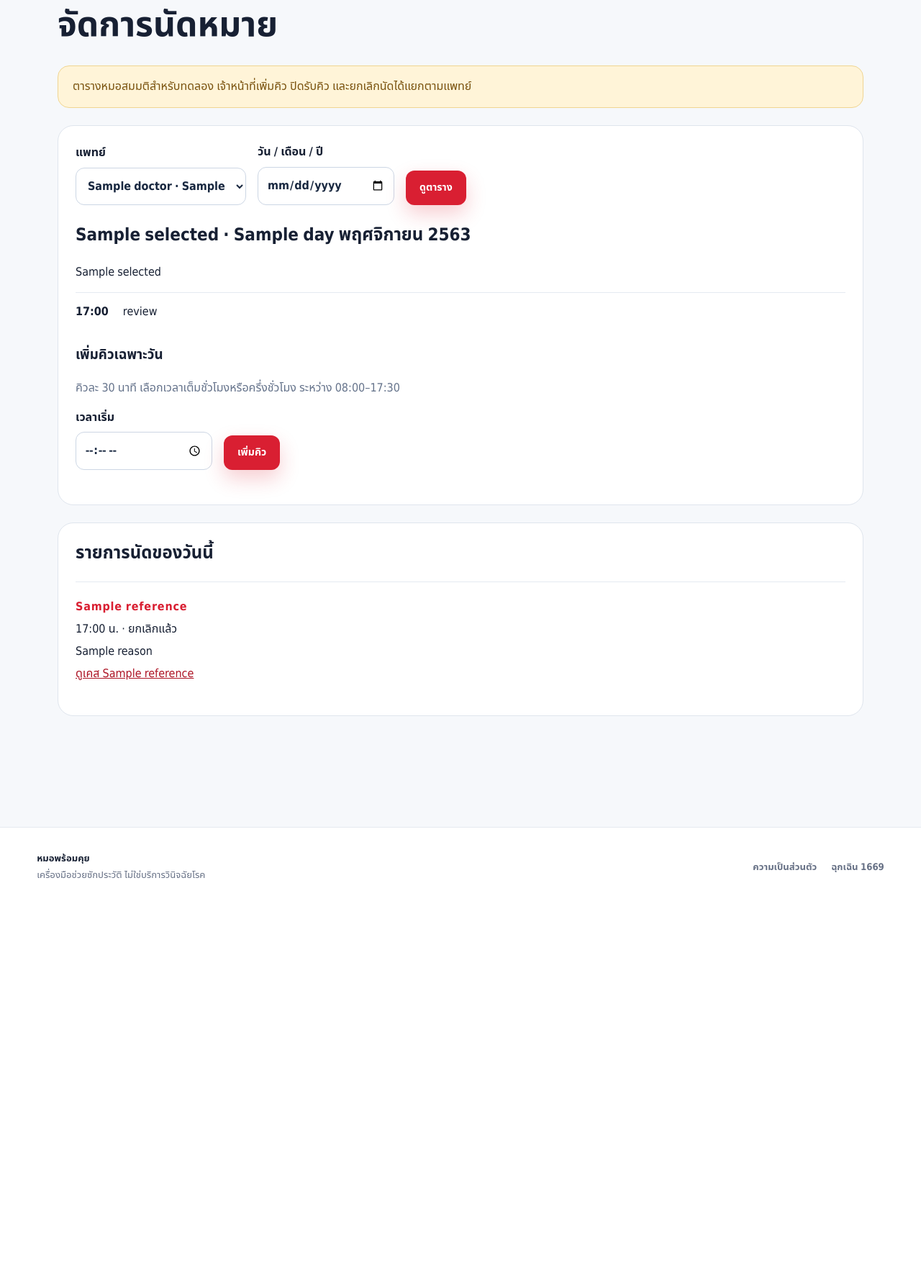
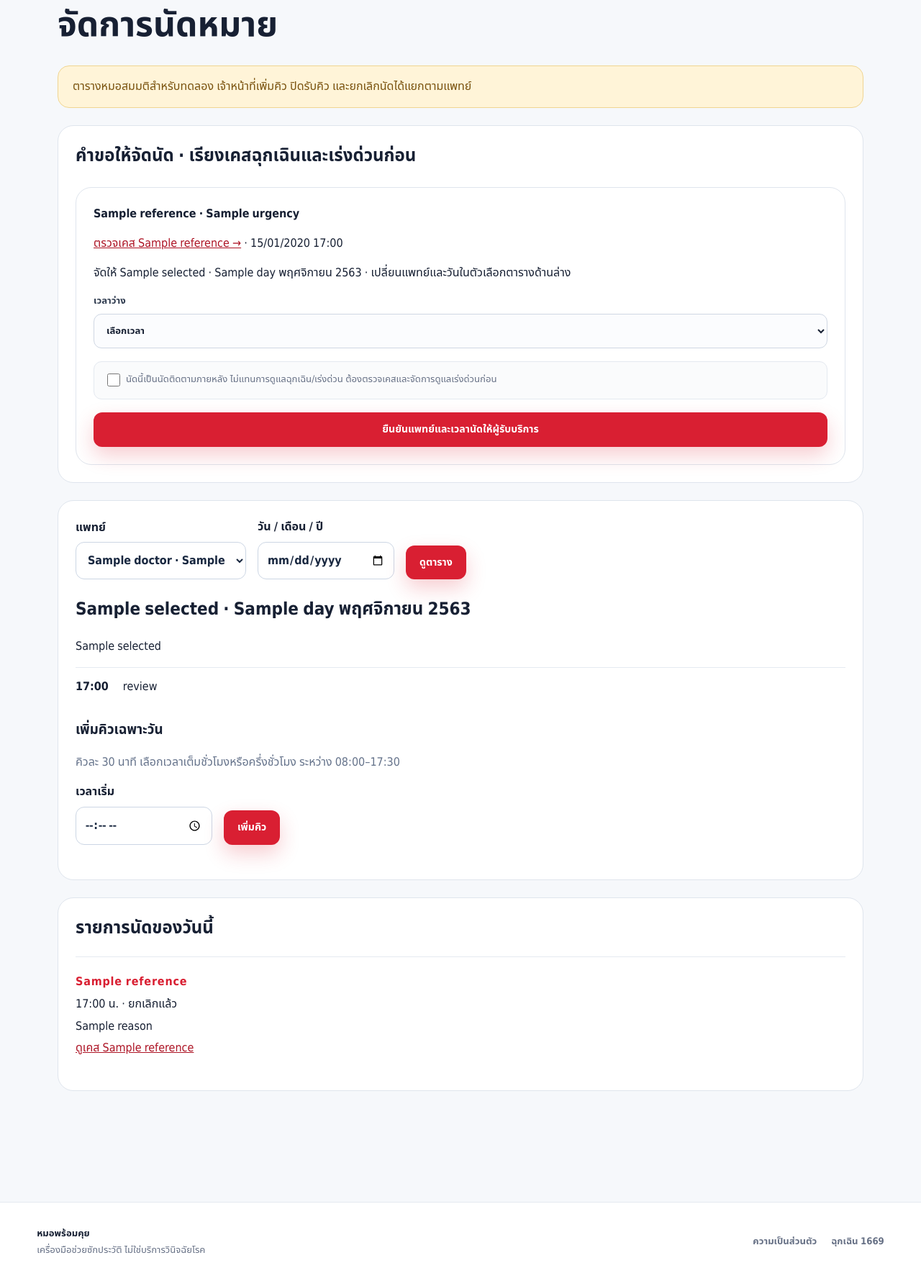
Before and after one commit to Pannatornn/MOPROMKUI_coppy, a Flask app: template app/templates/staff_appointments.html in a window 1280 px wide. Shown: the part 206-1986 px from the top of the page at 72% size. Before the commit the page ends 1426 px from the top, so only its background shows below. Run offline with Flask 3, Linux system fonts and the light colour scheme; tables that the repository leaves empty hold one stand-in row (values such as "Sample post"); the template is opened without the code that fills it: values that come from a table or form of the project are taken from there, most other values are stand-ins (such as "Sample title", 1, 10 or a date in 2020); some web fonts are replaced.

Commit message:
Display prioritized appointment requests and staff confirmation controls

```diff
--- a/app/templates/staff_appointments.html
+++ b/app/templates/staff_appointments.html
@@ -4,6 +4,15 @@
 <section class="appointment-page">
   <span class="eyebrow">DOCTOR CALENDARS</span><h1>จัดการนัดหมาย</h1>
   <div class="appointment-demo">ตารางหมอสมมติสำหรับทดลอง เจ้าหน้าที่เพิ่มคิว ปิดรับคิว และยกเลิกนัดได้แยกตามแพทย์</div>
+  <section class="appointment-panel"><h2>คำขอให้จัดนัด · เรียงเคสฉุกเฉินและเร่งด่วนก่อน</h2>
+    {% for ticket in pending_requests %}<article class="appointment-panel"><strong>{{ ticket.reference }} · {{ urgency_labels.get(ticket.urgency, ticket.urgency) }}</strong><p><a href="{{ url_for('main.staff_case', case_id=ticket.case_id) }}">ตรวจเคส {{ ticket.case.reference }} →</a> · {{ ticket.created_at|bangkok_time }}</p>
+      <p>จัดให้ {{ selected.name }} · {{ day|appointment_date }} · เปลี่ยนแพทย์และวันในตัวเลือกตารางด้านล่าง</p>
+      <form method="post" class="form-stack"><input type="hidden" name="csrf_token" value="{{ csrf_token() }}"><input type="hidden" name="doctor" value="{{ selected.id }}"><input type="hidden" name="day" value="{{ day.isoformat() }}"><input type="hidden" name="case_id" value="{{ ticket.case_id }}"><input type="hidden" name="action" value="assign_request">
+      <label>เวลาว่าง<select name="slot_id" required><option value="">เลือกเวลา</option>{% for slot in slots if slot.state == 'free' and slot.starts_at|appointment_future %}<option value="{{ slot.id }}">{{ slot.starts_at|bangkok_time('%H:%M') }}</option>{% endfor %}</select></label>
+      <label class="consent-row"><input type="checkbox" name="followup" value="yes" {% if ticket.urgency in ['urgent', 'emergency'] %}required{% endif %}><span>นัดนี้เป็นนัดติดตามภายหลัง ไม่แทนการดูแลฉุกเฉิน/เร่งด่วน ต้องตรวจเคสและจัดการดูแลเร่งด่วนก่อน</span></label>
+      <button class="button button-primary" type="submit">ยืนยันแพทย์และเวลานัดให้ผู้รับบริการ</button></form>
+    </article>{% else %}<p>ยังไม่มีคำขอที่รอจัดนัด</p>{% endfor %}
+  </section>
   <section class="appointment-panel">
     <form method="get" class="appointment-filters">
       <label>แพทย์<select name="doctor">{% for doctor in doctors %}<option value="{{ doctor.id }}" {% if doctor.id == selected.id %}selected{% endif %}>{{ doctor.name }} · {{ doctor.specialty }}</option>{% endfor %}</select></label>
```
